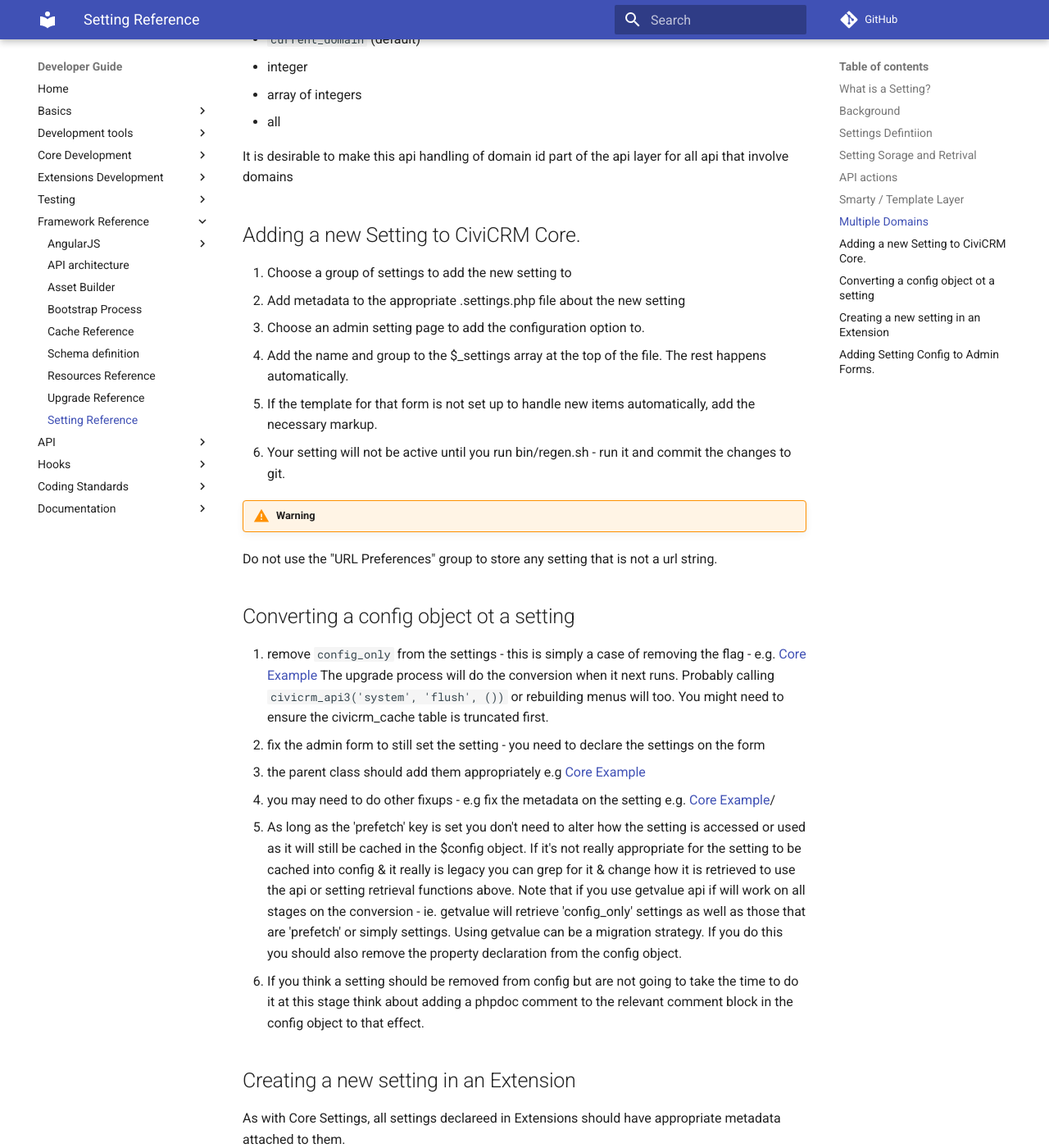
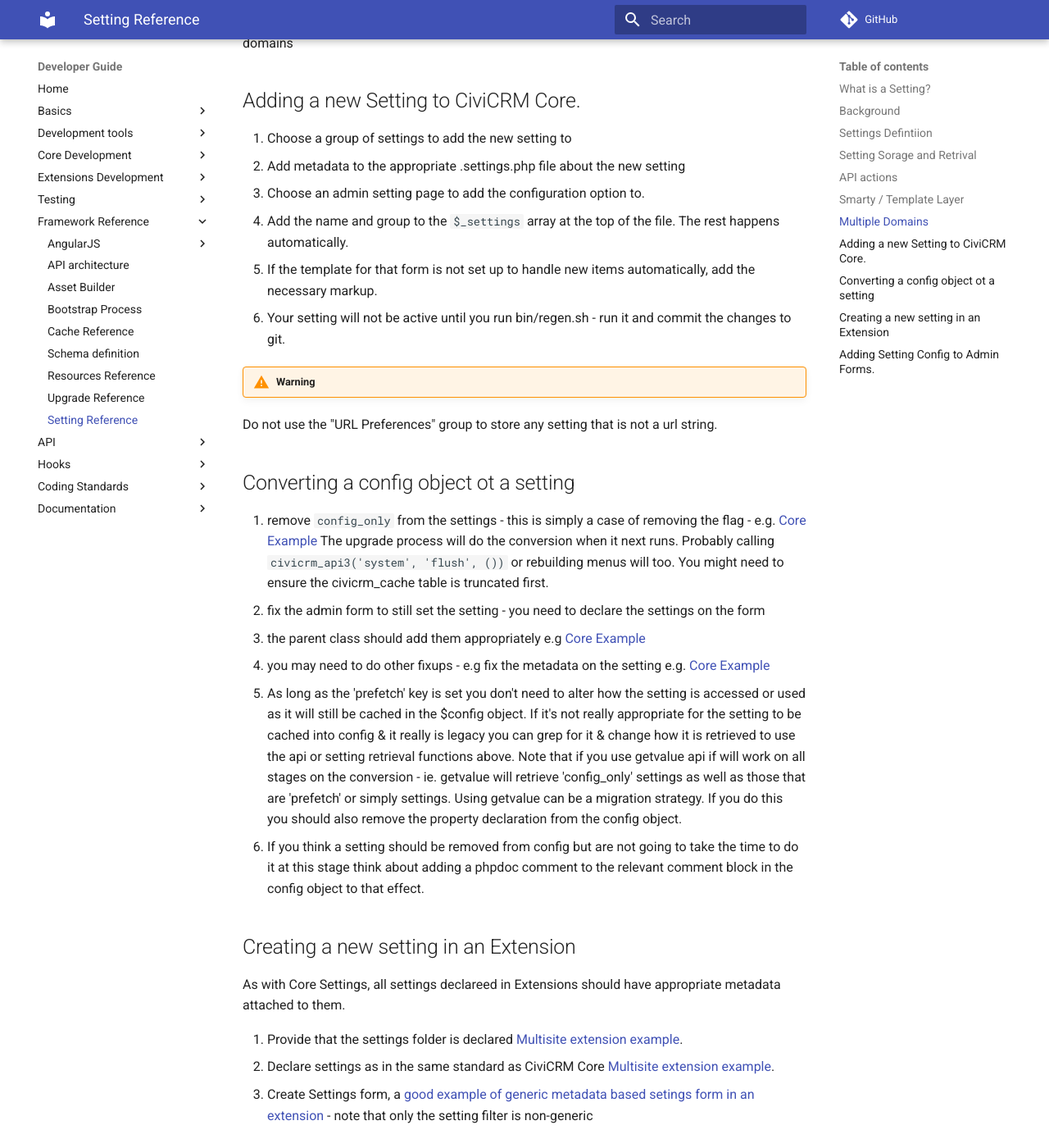
Before and after one commit to civicrm/civicrm-dev-docs, an MkDocs documentation site: the page built from docs/framework/setting.md, in a window 1280 px wide and 1400 px high, scrolled down 4540 px. Shown: the whole window at 82% size. Built offline with MkDocs 1.6.1 and Material for MkDocs 9.7.7, drawn with Linux system fonts in a browser that asks for light colours; comment, search, counter and statistics services are not loaded; old or Windows-style settings are respelled for this version of MkDocs; some of the changed text lies outside the part shown.

Commit message:
minor edits

```diff
--- a/docs/framework/setting.md
+++ b/docs/framework/setting.md
@@ -53,11 +53,11 @@
 | property | Usage | Example Notes |
 | --- | --- | --- |
 | group | ? | Appears to correspond with the name of the file, doesn't that make it redundant? |
-| `group_name` | Name of group this setting belongs to.  These are defined as constants in the class `CRM_Core_BAO_Setting` Uses a string & not a constant as it might be defined outside of core too (& the constants are particularly ugly for these) |
+| `group_name` | Name of group this setting belongs to.  These are defined as constants in the class `CRM_Core_BAO_Setting` |  Uses a string & not a constant as it might be defined outside of core too (& the constants are particularly ugly for these) |
 | name | Name of this setting| This is the same as the array key. Definitely redundant! |
 | type | Data type| String, Array, Integer, Boolean |
 | default | Default value| Value to use if setting is not set. |
-| add | Version added to CiviCRM|    |
+| add | Version added to CiviCRM| |
 | `quick_form_type` | Widget type (admin form)| e.g YesNo, Element  |
 | `html_type` | Html type (admin form)| Used when `quick_form_type` is "Element". |
 | `html_attributes` |  | size, style, class, etc. |
@@ -65,9 +65,9 @@
 | description | Description (admin form)| note: do not use ts()  |
 | `help_text` | Popup Help (admin form)| note: do not use ts() |
 | `validate_callback` | Function to call for checking when submitted (admin form)| e.g `CRM_Utils_Rule::url` |
-| `on_change` | Callback function when this setting is altered e.g when you enable a component or logging|   |
+| `on_change` | Callback function when this setting is altered e.g when you enable a component or logging| |
 | `is_domain` | Domain setting| see `civicrm_setting` table |
-| `is_contact` | Contact setting| see `civicrm_setting` table  |
+| `is_contact` | Contact setting| see `civicrm_setting` table |
 | prefetch | Legacy support - will store the setting in the $config object| We need to migrate away from this |
 
 Deprecited settings proerties are :
@@ -126,7 +126,7 @@
 1. Choose a group of settings to add the new setting to
 2. Add metadata to the appropriate .settings.php file about the new setting
 3. Choose an admin setting page to add the configuration option to.
-4. Add the name and group to the $_settings array at the top of the file. The rest happens automatically.
+4. Add the name and group to the `$_settings` array at the top of the file. The rest happens automatically.
 5. If the template for that form is not set up to handle new items automatically, add the necessary markup.
 6. Your setting will not be active until you run bin/regen.sh - run it and commit the changes to git.
 
@@ -138,7 +138,7 @@
 1. remove `config_only` from the settings - this is simply a case of removing the flag - e.g. [Core Example](https://github.com/eileenmcnaughton/civicrm-core/commit/a5617bcc7dc59065dcf5309a9c62aafe25d2ec77) The upgrade process will do the conversion when it next runs. Probably calling `civicrm_api3('system', 'flush', ())` or rebuilding menus will too. You might need to ensure the civicrm_cache table is truncated first.
 2.  fix the admin form to still set the setting -  you need to declare the settings on the form
   - the parent class should add them appropriately e.g [Core Example](https://github.com/eileenmcnaughton/civicrm-core/commit/8f0551201883036cac63d720149953c007d4f10d)
-  - you may need to do other fixups - e.g fix the metadata on the setting e.g. [Core Example](https://github.com/eileenmcnaughton/civicrm-core/commit/fd0e547bffc97e7acfc90e280cfe6fceb00d3a29)/
+  - you may need to do other fixups - e.g fix the metadata on the setting e.g. [Core Example](https://github.com/eileenmcnaughton/civicrm-core/commit/fd0e547bffc97e7acfc90e280cfe6fceb00d3a29)
 3.  As long as the 'prefetch' key is set you don't need to alter how the setting is accessed or used as it will still be cached in the $config object. If it's not really appropriate for the setting to be cached into config & it really is legacy you can grep for it & change how it is retrieved to use the api or setting retrieval functions above. Note that if you use getvalue api if will work on all stages on the conversion - ie. getvalue will retrieve 'config_only' settings as well as those that are 'prefetch' or simply settings. Using getvalue can be a migration strategy. If you do this you should also remove the property declaration from the config object.
 4. If you think a setting should be removed from config but are not going to take the time to do it at this stage think about adding a phpdoc comment to the relevant comment block in the config object to that effect.
 
@@ -148,7 +148,7 @@
 
 1. Provide that the settings folder is declared [Multisite extension example](https://github.com/eileenmcnaughton/org.civicrm.multisite/blob/master/multisite.php#L268).
 2. Declare settings as in the same standard as CiviCRM Core [Multisite extension example](https://github.com/eileenmcnaughton/org.civicrm.multisite/blob/master/settings/Multisite.setting.php).
-3. Create Settings form, a [good example of generic metada based setings form in an extension](https://github.com/eileenmcnaughton/nz.co.fuzion.civixero/blob/master/CRM/Civixero/Form/XeroSettings.php) - note that only the setting filter is non-generic
+3. Create Settings form, a [good example of generic metadata based setings form in an extension](https://github.com/eileenmcnaughton/nz.co.fuzion.civixero/blob/master/CRM/Civixero/Form/XeroSettings.php) - note that only the setting filter is non-generic
 
 ## Adding Setting Config to Admin Forms.
 
```
